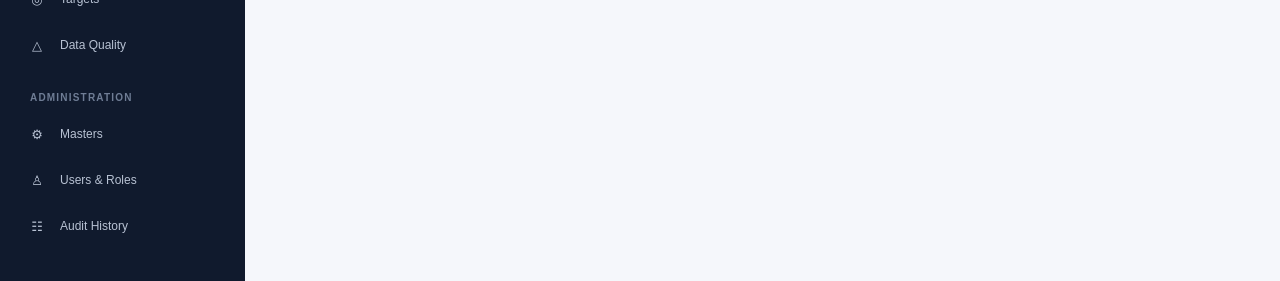
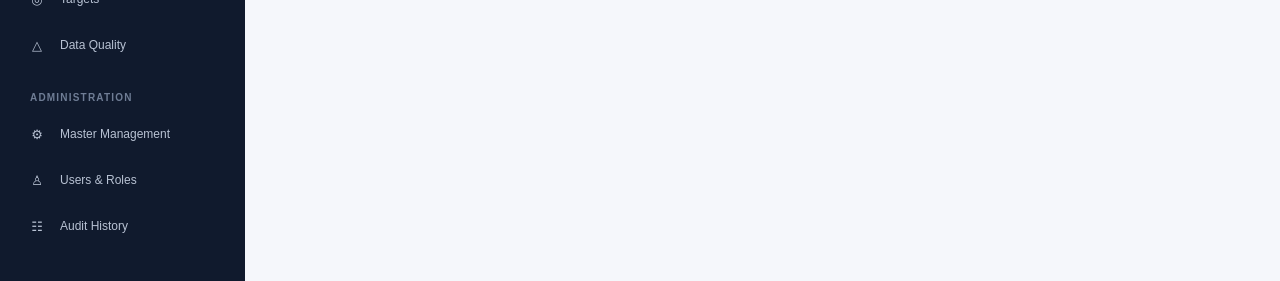
Before and after one commit to pawanmaske-sys/Tender-development-tool, a Next.js app: page /tsr in a window 1280 px wide. Shown: the part 1018-1299 px from the top of the page. Built offline with nearby package versions, Linux system fonts and the light colour scheme.

Commit message:
Update Sidebar.js

```diff
--- a/app/components/Sidebar.js
+++ b/app/components/Sidebar.js
@@ -16,6 +16,9 @@ const menuSections = [
     ],
   },
 
+  // =========================
+  // TENDERS
+  // =========================
   {
     title: "TENDERS",
     items: [
@@ -52,6 +55,9 @@ const menuSections = [
     ],
   },
 
+  // =========================
+  // BID MANAGEMENT
+  // =========================
   {
     title: "BID MANAGEMENT",
     items: [
@@ -83,6 +89,9 @@ const menuSections = [
     ],
   },
 
+  // =========================
+  // PROPOSAL
+  // =========================
   {
     title: "PROPOSAL",
     items: [
@@ -99,6 +108,9 @@ const menuSections = [
     ],
   },
 
+  // =========================
+  // MANAGEMENT
+  // =========================
   {
     title: "MANAGEMENT",
     items: [
@@ -120,11 +132,14 @@ const menuSections = [
     ],
   },
 
+  // =========================
+  // ADMINISTRATION
+  // =========================
   {
     title: "ADMINISTRATION",
     items: [
       {
-        name: "Masters",
+        name: "Master Management",
         path: "/masters",
         icon: "⚙",
       },
@@ -152,10 +167,10 @@ export default function Sidebar() {
         collapsed ? "sidebar-collapsed" : ""
       }`}
     >
-
-      {/* BRAND */}
+      {/* =========================
+          BRAND
+      ========================= */}
       <div className="brand">
-
         <div className="brand-logo">
           T
         </div>
@@ -171,34 +186,42 @@ export default function Sidebar() {
             </div>
           </div>
         )}
-
       </div>
 
-      {/* COLLAPSE */}
+      {/* =========================
+          COLLAPSE BUTTON
+      ========================= */}
       <button
         type="button"
         className="collapse-button"
         onClick={() => setCollapsed(!collapsed)}
-        title={collapsed ? "Expand sidebar" : "Collapse sidebar"}
+        title={
+          collapsed
+            ? "Expand sidebar"
+            : "Collapse sidebar"
+        }
       >
         {collapsed ? "→" : "« Collapse"}
       </button>
 
-      {/* NAVIGATION */}
+      {/* =========================
+          NAVIGATION
+      ========================= */}
       <nav className="nav">
-
         {menuSections.map((section) => (
-
-          <div key={section.title || "main"}>
-
+          <div
+            key={section.title || "main"}
+            className="nav-section"
+          >
+            {/* SECTION TITLE */}
             {section.title && (
               <div className="nav-label">
                 {section.title}
               </div>
             )}
 
+            {/* SECTION ITEMS */}
             {section.items.map((item) => {
-
               const isActive =
                 item.path === "/"
                   ? pathname === "/"
@@ -212,7 +235,6 @@ export default function Sidebar() {
                     isActive ? "active" : ""
                   }`}
                 >
-
                   <span className="nav-icon">
                     {item.icon}
                   </span>
@@ -222,18 +244,12 @@ export default function Sidebar() {
                       {item.name}
                     </span>
                   )}
-
                 </Link>
               );
-
             })}
-
           </div>
-
         ))}
-
       </nav>
-
     </aside>
   );
 }
```
